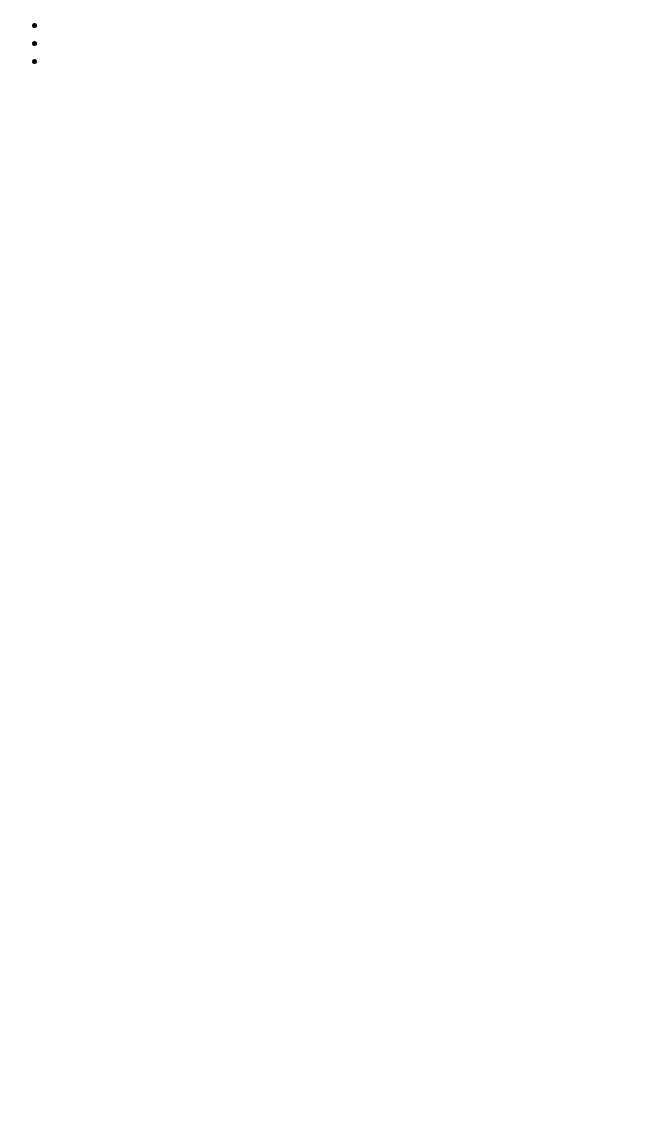
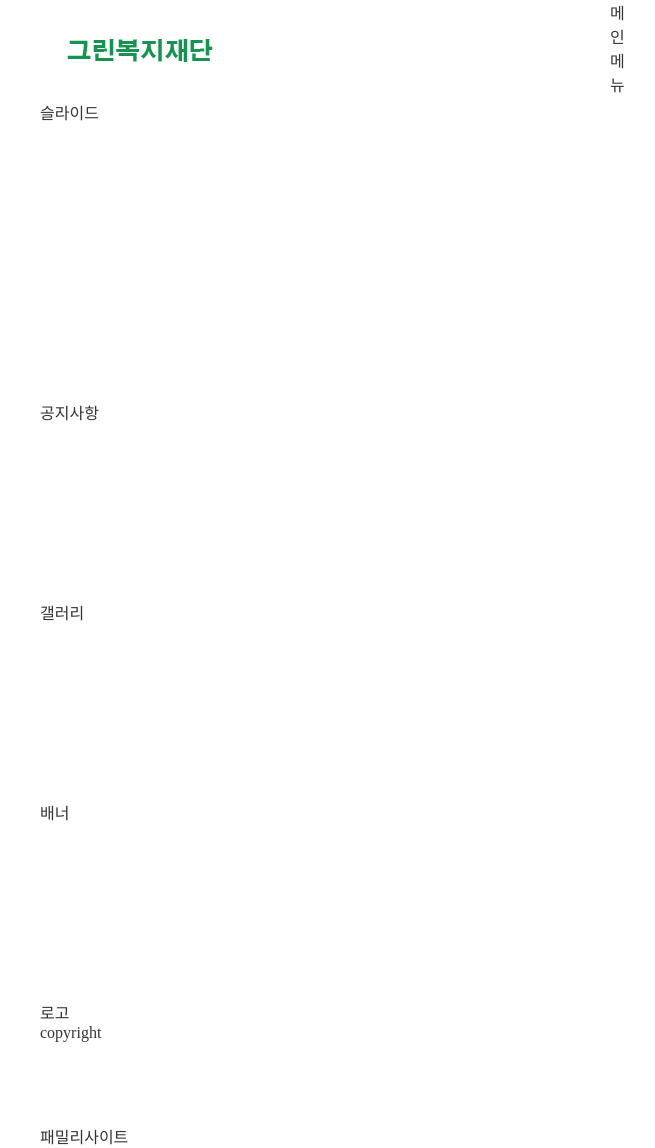
Before and after one commit to soobeen-jeong/Webdesign, a plain HTML site: page A-2/index.html in a window 1280 px wide. Shown: the whole page, without its empty margins (0-655 px from the left). Before the commit the page ends 800 px from the top, so only its background shows below. Drawn offline with Linux system fonts and the light colour scheme.

Commit message:
commit and push

```diff
--- a/A-2/css/style.css
+++ b/A-2/css/style.css
@@ -0,0 +1,24 @@
+* { padding: 0; margin: 0; box-sizing: border-box; background-color: #ffffff; color: #333333; }
+li {list-style: none;}
+a {text-decoration: none; color: inherit;}
+img {vertical-align: top;}
+
+.wrap {width: 1200px; height: 700px; margin: 0 auto; }
+
+header {display: flex; height: 100px; width: 300px; align-items: center; }
+.logo {width: 200px; height: 40px;}
+nav {height: 100px; width: 600px; margin: 0 0 0 370px;}
+
+.slidewrap {height: 300px; }
+
+.tab {height: 200px; }
+
+.gallery {height: 200px;}
+
+.banner {height: 200px;}
+
+.footerlogo {height: 100px; width: 400px;}
+
+p {display: block; height: 100px; width: 400px;}
+
+.family {height: 100px; width: 400px;}
--- a/A-2/index.html
+++ b/A-2/index.html
@@ -1,43 +1,66 @@
 <!DOCTYPE html>
-<html lang="en">
+<html lang="ko">
 <head>
-<title>복지재단</title>
+    <meta charset="UTF-8">
+    <meta http-equiv="X-UA-Compatible" content="IE=edge">
+    <meta name="viewport" content="width=device-width, initial-scale=1.0">
+    <title>그린복지재단</title>
+    <meta name="description" content="그린복지재단">
     <link rel="stylesheet" href="./css/style.css">
+    <script src="./script/jquery-3.6.0.js"></script>
     <script src="./script/main.js"></script>
 </head>
 <body>
-    <header>
-        <a href="" class="logo">
-
-        </a>
-        <nav class="mainMenu">
-            <a href></a>
-        </nav>
-
-        <div class="subMenu">
-            <div class="subMenuWrap">
-                <ul>
-                    <li></li>
-                    <li></li>
-                    <li></li>
-                </ul>
-
+    <div class="wrap">
+        <div class="popupBox">
+            <div class="popup">
 
             </div>
         </div>
-
+        <header>
+            <div class="logo">
+                <a href="#"><img src="./images/logo.png" alt="logo"></a>
+            </div>
+            <nav>
+                메인메뉴
+                <ul>
+                    <li class="lv1">
+                        <a href="#"></a>
+                    </li>
+                <ul>
+                    <li class="lv1">
+                        <a href="#"></a>
+                    </li>
+                <ul>
+                    <li class="lv1">
+                        <a href="#"></a>
+                    </li>
+                <ul>
+                    <li class="lv1">
+                        <a href="#"></a>
+                    </li>
+                </ul>
+            </nav>
         </header>
-
-    <div class="imgSlide">
-
+        <div class="slidewrap">
+            슬라이드
         </div>
-
-    <div class="Content">
-
+        <div class="content">
+            <div class="tab">
+                공지사항
             </div>
-
+            <div class="gallery">
+                갤러리
+            </div>
+        </div>
+        <div class="banner">
+            배너
+        </div>
         <footer>
-
+            <a href="#" class="footerlogo">로고</a>
+            <p>copyright</p>
+            <a href="#" class="family">패밀리사이트</a>
         </footer>
+    </div>
 </body>
 </html>
```
Also changed, not shown: A-2/images/banner.png (added), A-2/images/f_logo.png (added), A-2/images/gal1.png (added), A-2/images/gal2.png (added), A-2/images/gal3.png (added), A-2/images/logo.png (added), A-2/images/slide1.png (added), A-2/images/slide2.png (added), A-2/images/slide3.png (added), 2 other files. Lines whose indentation alone changed are shown as unchanged.
